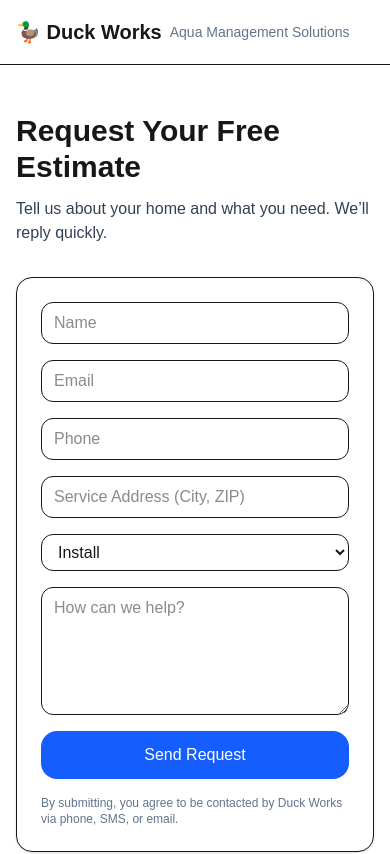
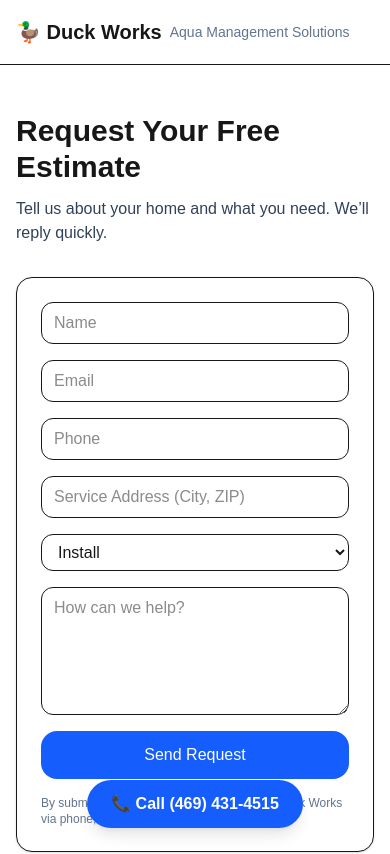
Before and after one commit to austinlG7/duckworks, a Next.js app: page /contact in a window 390 px wide. Shown: the top 854 px of the page. Built offline with nearby package versions, Linux system fonts and the light colour scheme.

Commit message:
Wire Call Now buttons to (469) 431-4515 and add sticky mobile call bar

```diff
--- a/app/contact/page.tsx
+++ b/app/contact/page.tsx
@@ -29,7 +29,7 @@ export default function Contact() {
       </form>
 
       <div className="mt-8 text-sm">
-        Prefer to talk? <a className="text-blue-700 underline" href="tel:+1XXXXXXXXXX">Call now</a> or{" "}
+        Prefer to talk? <a className="text-blue-700 underline" href="tel:+14694314515">Call now</a> or{" "}
         <a className="text-blue-700 underline" href="mailto:hello@goduckworks.com">email us</a>.
       </div>
     </div>
--- a/app/layout.tsx
+++ b/app/layout.tsx
@@ -12,6 +12,7 @@ export default function RootLayout({ children }: { children: React.ReactNode })
   return (
     <html lang="en">
       <body className="bg-slate-50 text-slate-800">
+        {/* HEADER */}
         <header className="sticky top-0 z-50 bg-white/90 backdrop-blur border-b">
           <div className="max-w-6xl mx-auto px-4 h-16 flex items-center justify-between">
             <Link href="/" className="flex items-center gap-2">
@@ -23,22 +24,41 @@ export default function RootLayout({ children }: { children: React.ReactNode })
               <Link href="/about">About</Link>
               <Link href="/contact">Contact</Link>
               {/* External/tel links can remain <a> */}
-              <a href="tel:+1XXXXXXXXXX" className="rounded-2xl px-4 py-2 bg-blue-600 text-white">
+              <a
+                href="tel:+14694314515"
+                className="rounded-2xl px-4 py-2 bg-blue-600 text-white"
+              >
                 Call Now
               </a>
             </nav>
           </div>
         </header>
+
+        {/* MAIN CONTENT */}
         <main>{children}</main>
+
+        {/* FOOTER */}
         <footer className="mt-16 border-t">
           <div className="max-w-6xl mx-auto px-4 py-8 text-sm flex flex-col md:flex-row items-center justify-between gap-4">
             <div className="flex items-center gap-2">
               <span className="font-semibold">Duck Works</span>
               <span className="text-slate-500">Aqua Management Solutions</span>
             </div>
-            <div className="text-slate-500">&copy; {new Date().getFullYear()} Duck Works. All rights reserved.</div>
+            <div className="text-slate-500">
+              &copy; {new Date().getFullYear()} Duck Works. All rights reserved.
+            </div>
           </div>
         </footer>
+
+        {/* Sticky mobile call button */}
+        <div className="md:hidden fixed bottom-4 left-0 right-0 flex justify-center pointer-events-none">
+          <a
+            href="tel:+14694314515"
+            className="pointer-events-auto rounded-full px-6 py-3 shadow-lg bg-blue-600 text-white font-semibold"
+          >
+            📞 Call (469) 431-4515
+          </a>
+        </div>
       </body>
     </html>
   );
--- a/app/page.tsx
+++ b/app/page.tsx
@@ -18,9 +18,9 @@ export default function Home() {
             <Link href="/contact" className="rounded-2xl px-5 py-3 bg-blue-600 text-white">
               Get a Free Estimate
             </Link>
-            <a href="tel:+1XXXXXXXXXX" className="rounded-2xl px-5 py-3 border">
-              Call Now
-            </a>
+          <a href="tel:+14694314515" className="rounded-2xl px-5 py-3 border">
+            Call Now
+          </a>
           </div>
           <ul className="mt-6 flex flex-wrap gap-2 text-xs text-slate-600">
             {["Licensed & Insured","24/7 Response","Warranty on All Installs"].map(b=>(
@@ -67,7 +67,10 @@ export default function Home() {
         </div>
         <div className="flex gap-3">
           <Link href="/contact" className="rounded-2xl px-5 py-3 bg-blue-600 text-white">Get My Free Quote</Link>
-          <a href="tel:+1XXXXXXXXXX" className="rounded-2xl px-5 py-3 border">Call</a>
+          <a href="tel:+14694314515" className="rounded-2xl px-5 py-3 border">
+            Call
+          </a>
+
         </div>
       </section>
     </div>
```
